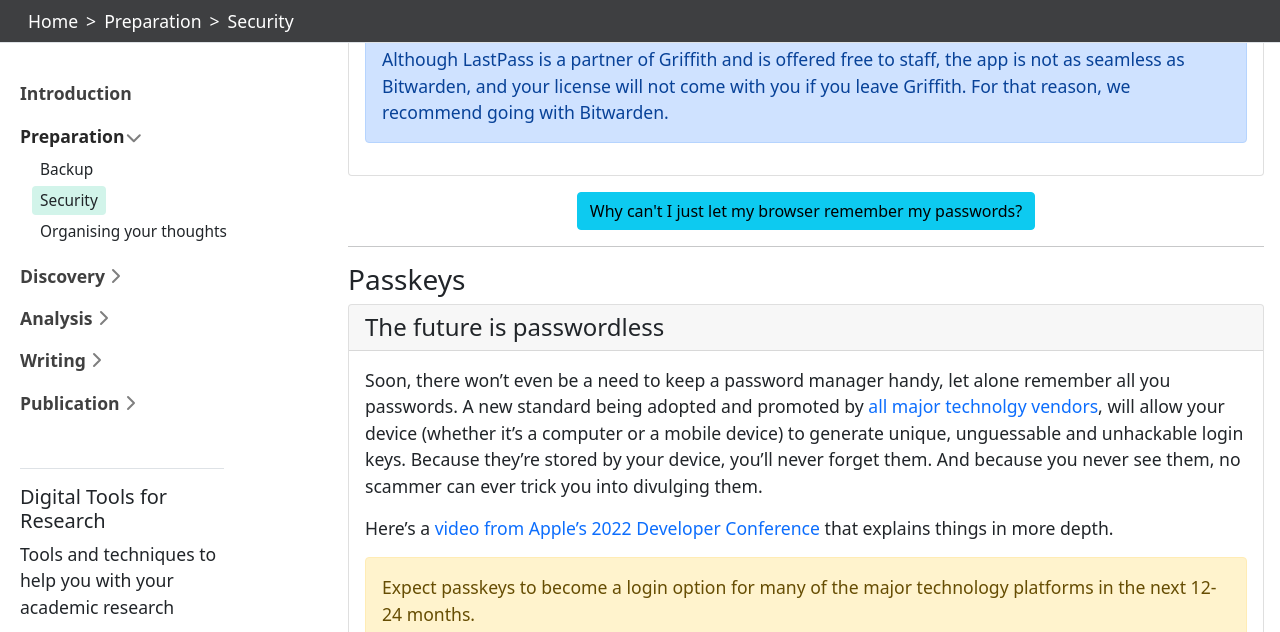
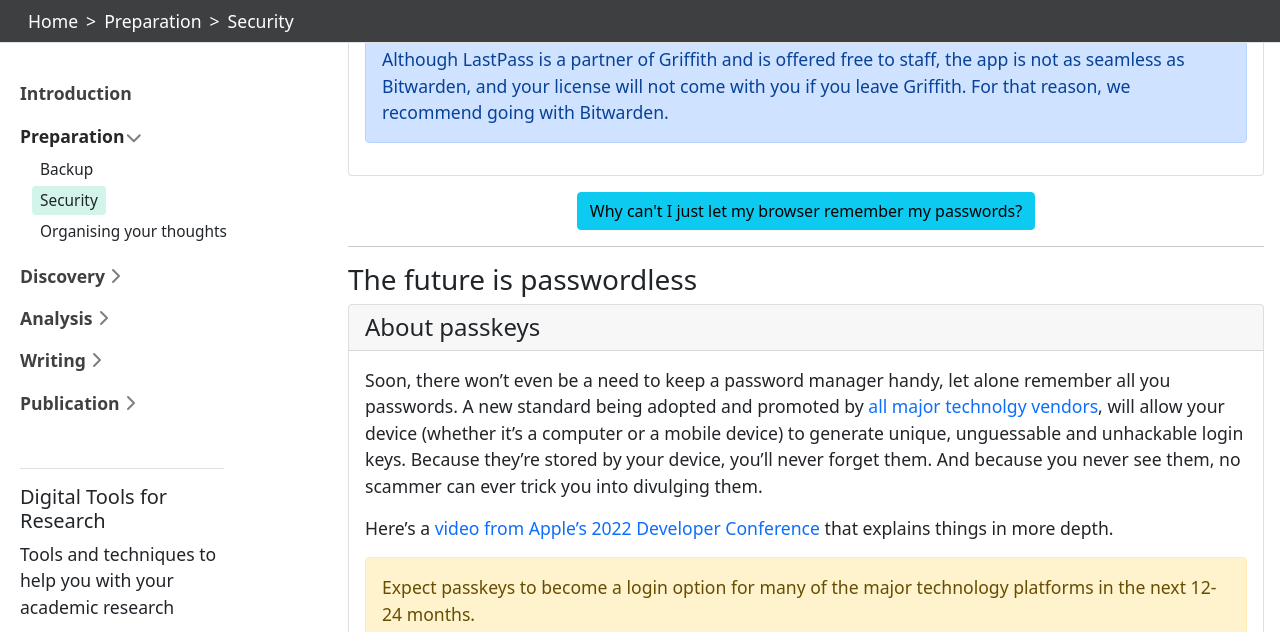
Before and after one commit to GriffithUniLibrary/digital-tools, a Jekyll site: the page built from content/prep/security.md, in a window 1280 px wide and 900 px high, scrolled down 1542 px, cut to the strip 0-632 px from the top of the window. Built offline with Jekyll 4.4.1, drawn with Linux system fonts in a browser that asks for light colours.

Commit message:
The future is passwordless

```diff
--- a/content/prep/security.md
+++ b/content/prep/security.md
@@ -59,4 +59,4 @@ Expect passkeys to become a login option for many of the major technology platfo
 {% include alert.html text=loginalert color="warning" %}
 
 {% endcapture %}
-{% include card.html header="The future is passwordless" text=passkeys %}
+{% include card.html header="About passkeys" text=passkeys %}
```
Also changed, not shown: other parts of content/prep/security.md (+1 -1 lines).
